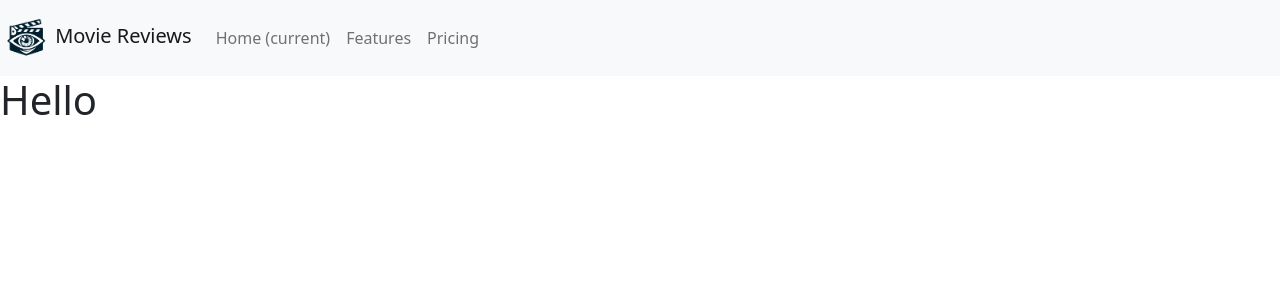
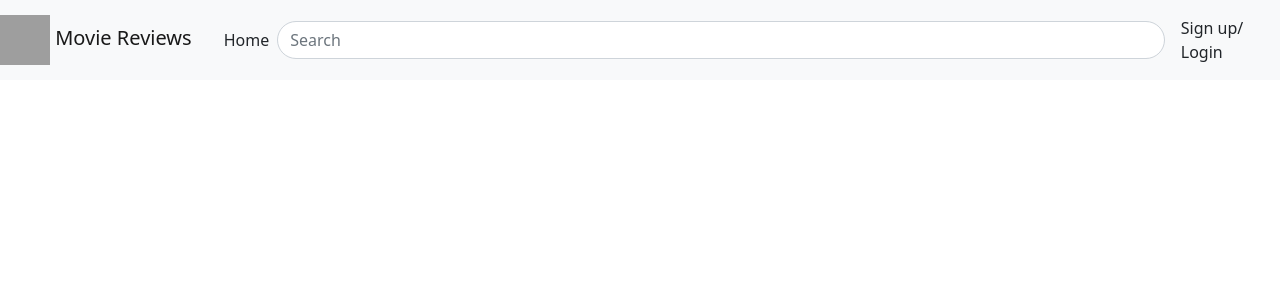
Before and after one commit to DomJacobs00/Advanced_Web_Development_Assignment_1, a Symfony app: template templates/home.html.twig in a window 1280 px wide. Shown: the top 300 px of the page. Run offline with Twig, Linux system fonts and the light colour scheme; the template is opened without the code that fills it, so the values that code supplies are empty; some libraries are stand-ins or nearby versions; grey boxes are pictures that could not be loaded.

Commit message:
Work on the navbar

```diff
--- a/package.json
+++ b/package.json
@@ -5,6 +5,7 @@
         "@symfony/webpack-encore": "^4.0.0",
         "bootstrap": "^5.3.2",
         "core-js": "^3.23.0",
+        "file-loader": "^6.2.0",
         "regenerator-runtime": "^0.13.9",
         "webpack": "^5.74.0",
         "webpack-cli": "^4.10.0",
--- a/templates/base.html.twig
+++ b/templates/base.html.twig
@@ -17,24 +17,28 @@
         {# Navbar #}
         <nav class="navbar navbar-expand-lg navbar-light bg-light">
             <a class="navbar-brand" href="#">
-                <img src="{{ asset('images/Movie_Reviews_logo.png') }}" width="50" height="50" class="d-inline-block " alt="">
+                <img src="{{ asset('build/images/Movie_Reviews_logo.562d9e79.png') }}" width="50" height="50" class="d-inline-block " alt="">
                 Movie Reviews
             </a>
             <button class="navbar-toggler" type="button" data-toggle="collapse" data-target="#navbarNavDropdown" aria-controls="navbarNavDropdown" aria-expanded="false" aria-label="Toggle navigation">
                 <span class="navbar-toggler-icon"></span>
             </button>
             <div class="collapse navbar-collapse" id="navbarNavDropdown">
-                <ul class="navbar-nav">
-                    <li class="nav-item active">
-                        <a class="nav-link" href="#">Home <span class="sr-only">(current)</span></a>
-                    </li>
-                    <li class="nav-item">
-                        <a class="nav-link" href="#">Features</a>
-                    </li>
-                    <li class="nav-item">
-                        <a class="nav-link" href="#">Pricing</a>
-                    </li>
-                </ul>
+                <div class="d-inline-flex p-2">
+
+                </div>
+                <a class="nav-link " href="#">Home <span class="sr-only"></span></a>
+
+
+                <div class="input-group d-inline-flex p-2">
+                    <input type="search" class="form-control rounded-pill" placeholder="Search" aria-label="Search">
+                </div>
+
+                <div class="d-inline-flex p-2">
+                    <a class="nav-link" href="#">Sign up/ Login</a>
+                </div>
+
+
             </div>
         </nav>
     </header>
--- a/templates/home.html.twig
+++ b/templates/home.html.twig
@@ -4,5 +4,5 @@
     Home
 {% endblock %}
 {% block body %}
-    <h1>Hello</h1>
+    <h1></h1>
 {% endblock %}
--- a/webpack.config.js
+++ b/webpack.config.js
@@ -68,6 +68,11 @@ Encore
 
     // uncomment if you're having problems with a jQuery plugin
     //.autoProvidejQuery()
+    .copyFiles({
+        from: './assets/images',
+        to: 'images/[path][name].[hash:8].[ext]',
+        pattern: /\.(png|jpg|jpeg)$/
+    })
 ;
 
 module.exports = Encore.getWebpackConfig();
```
Also changed, not shown: assets/images/Movie_Reviews_logo.png (renamed from public/images/Movie_Reviews_logo.png), assets/styles/app.css (line endings or trailing spaces), package-lock.json, public/images/MovieReviesmmmmm.png (deleted), public/images/MovieReviews Logo.png (deleted).
